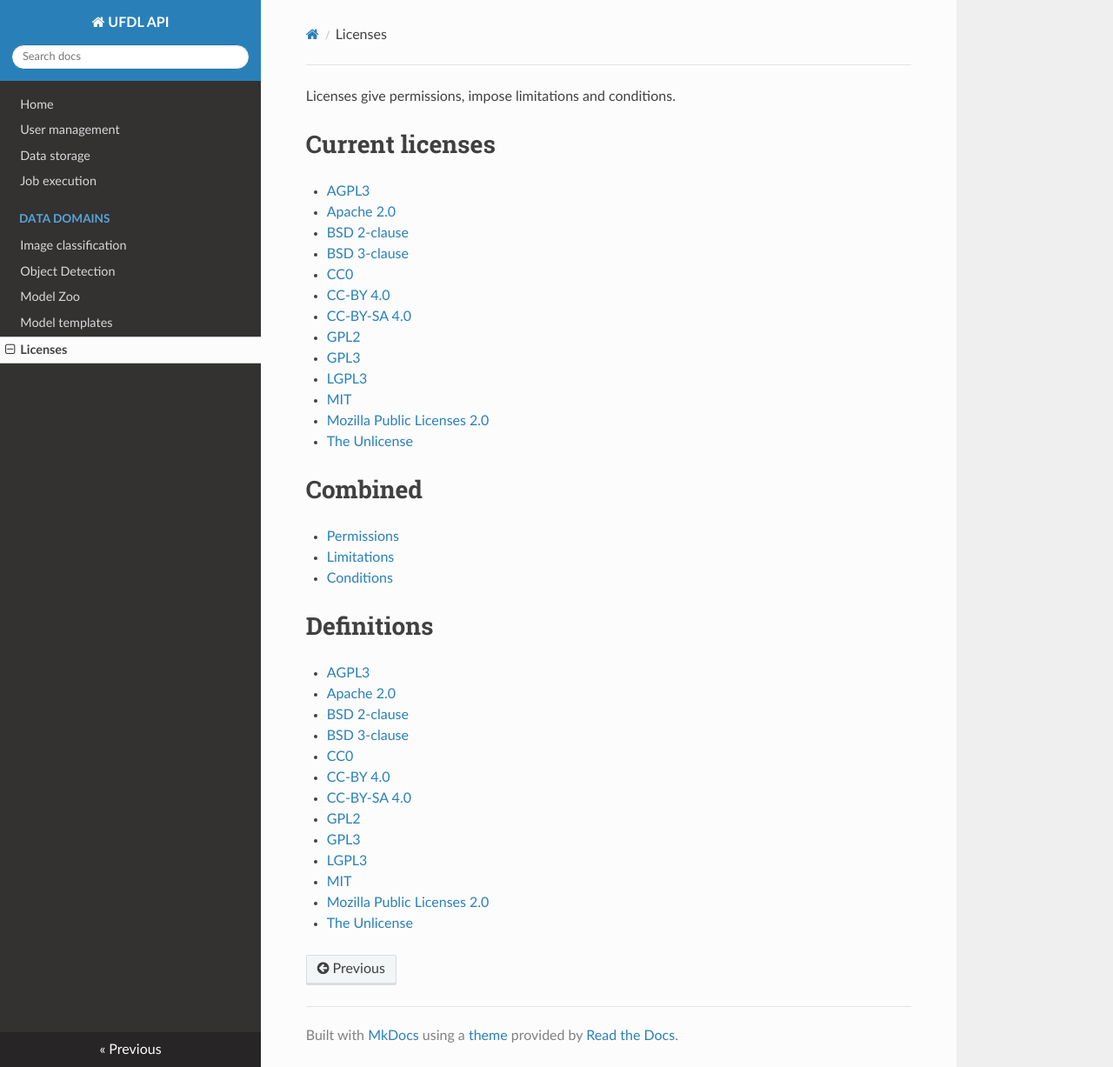
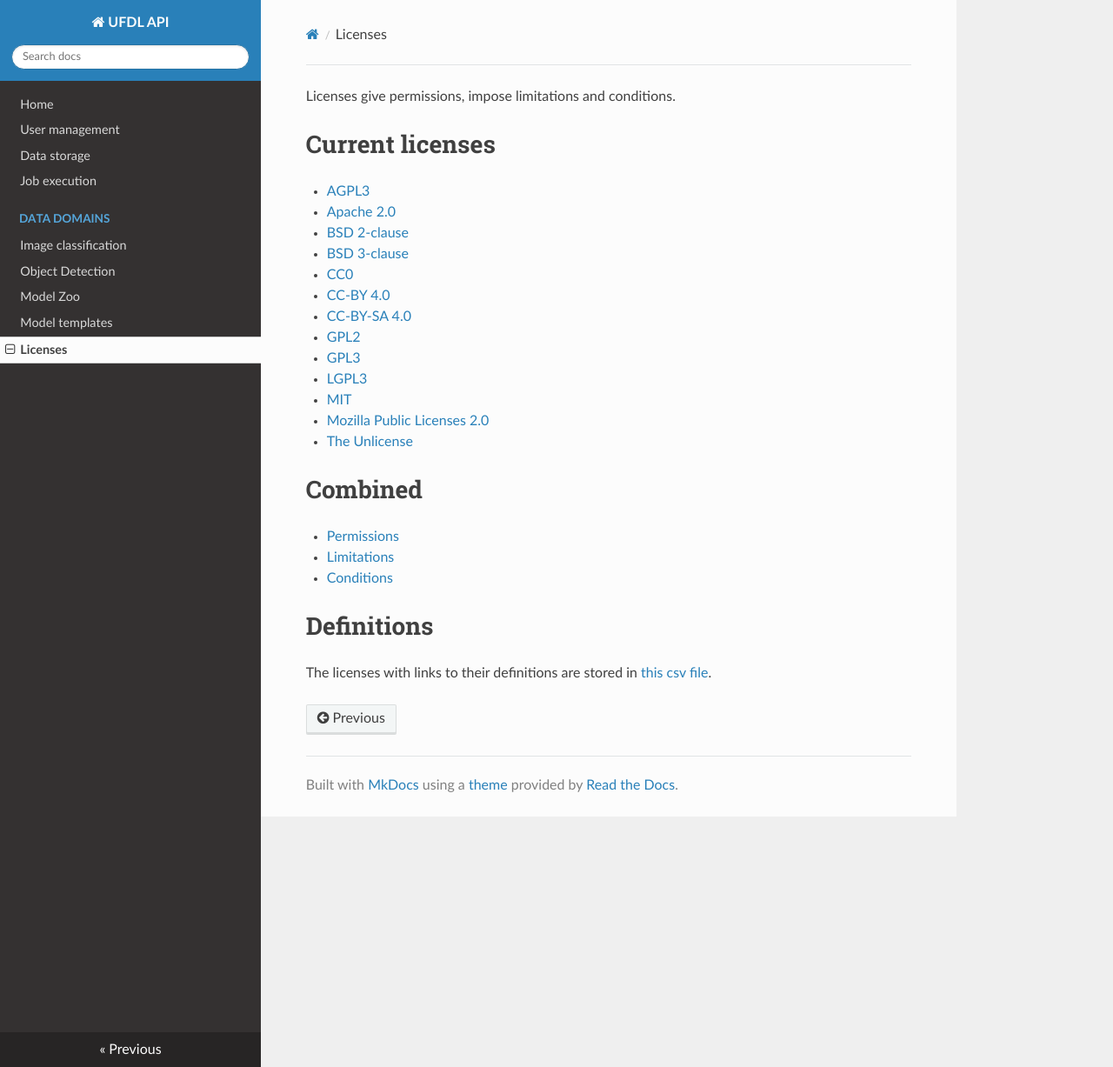
Before and after one commit to waikato-ufdl/ufdl-api, an MkDocs documentation site: the page built from docs/license_overview.md, in a window 1280 px wide and 1227 px high. Shown: the whole window at 87% size. Built offline with MkDocs 1.6.1, drawn with Linux system fonts in a browser that asks for light colours; nearby versions of some CDN libraries.

Commit message:
moved licenses and the urls to their definitions to a CSV file

```diff
--- a/docs/license_overview.md
+++ b/docs/license_overview.md
@@ -24,16 +24,4 @@ Licenses give permissions, impose limitations and conditions.
 
 # Definitions
 
-* [AGPL3](https://opensource.org/licenses/AGPL-3.0)
-* [Apache 2.0](https://opensource.org/licenses/Apache-2.0)
-* [BSD 2-clause](https://opensource.org/licenses/BSD-2-Clause)
-* [BSD 3-clause](https://opensource.org/licenses/BSD-3-Clause)
-* [CC0](https://creativecommons.org/share-your-work/public-domain/cc0/)
-* [CC-BY 4.0](https://creativecommons.org/licenses/by/4.0/)
-* [CC-BY-SA 4.0](https://creativecommons.org/licenses/by-sa/4.0/)
-* [GPL2](https://opensource.org/licenses/GPL-2.0)
-* [GPL3](https://opensource.org/licenses/GPL-3.0)
-* [LGPL3](https://opensource.org/licenses/LGPL-3.0)
-* [MIT](https://opensource.org/licenses/MIT)
-* [Mozilla Public Licenses 2.0](https://opensource.org/licenses/MPL-2.0)
-* [The Unlicense](https://unlicense.org/)
+The licenses with links to their definitions are stored in [this csv file](licenses/licenses.csv).
```
Also changed, not shown: docs/licenses/licenses.csv (added, +14 -0 lines).
